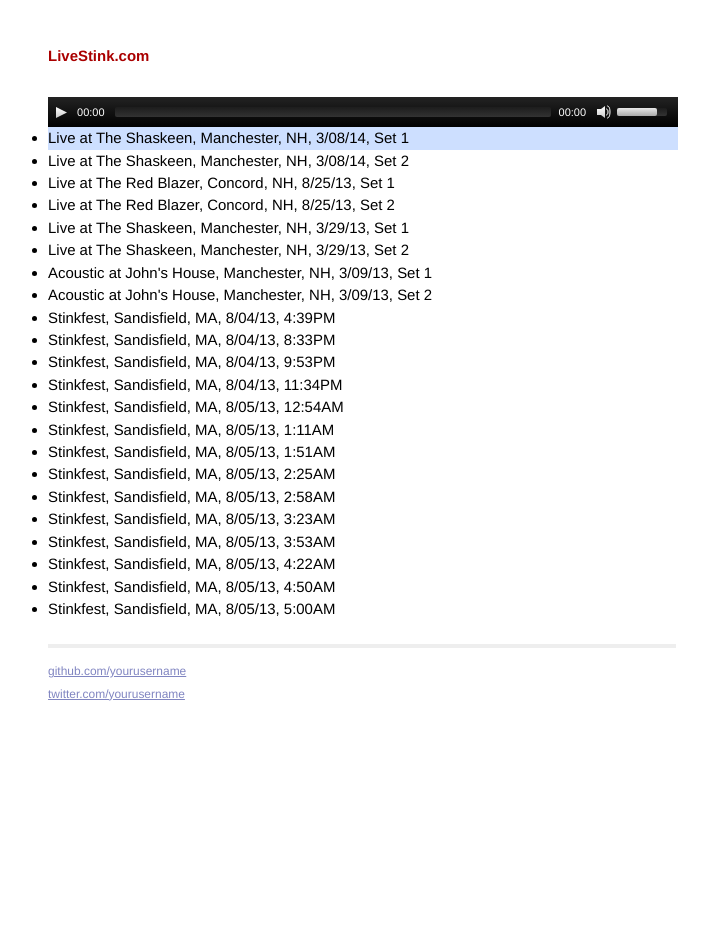
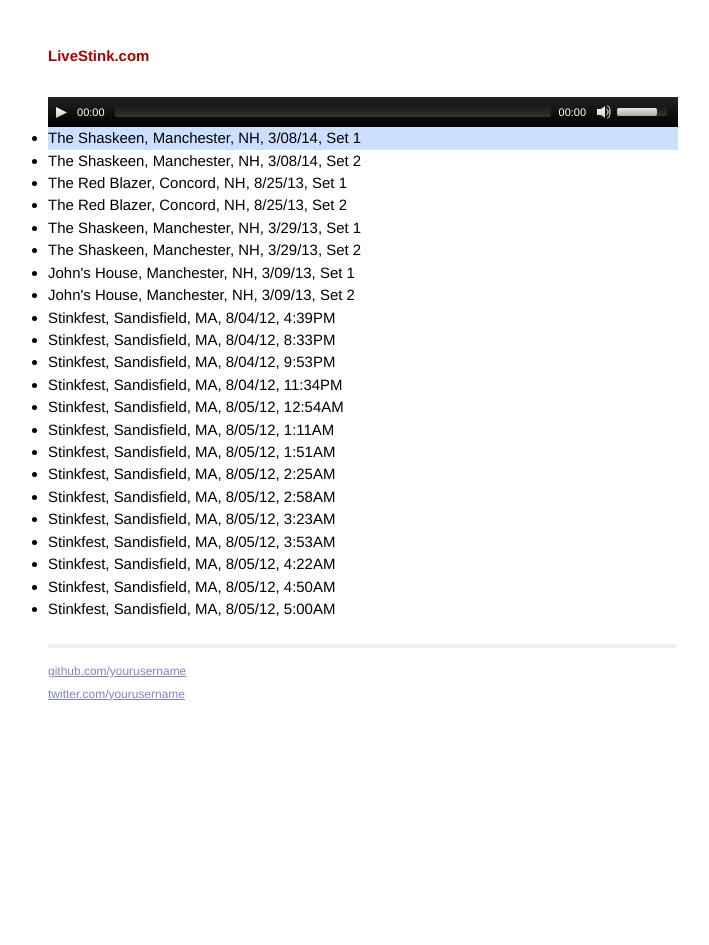
Before and after one commit to carbone/livestink, a Jekyll site: the page built from index.html, in a window 1280 px wide. Shown: the whole page, without its empty margins (278-987 px from the left). Built offline with Jekyll 4.4.1, drawn with Linux system fonts in a browser that asks for light colours; Markdown is read by kramdown in place of the engine named in the settings.

Commit message:
fixing dates, shortening descriptions

```diff
--- a/_data/shows.yaml
+++ b/_data/shows.yaml
@@ -1,110 +1,110 @@
 ---
 - date: '3/08/14'
   set: Set 1
-  location: 'Live at The Shaskeen, Manchester, NH'
+  location: 'The Shaskeen, Manchester, NH'
   file: https://s3.amazonaws.com/Stink/stink_2014_03_08_Shaskeen/stink_2014_03_08_set_1.mp3
 
 - date: '3/08/14'
   set: Set 2
-  location: 'Live at The Shaskeen, Manchester, NH'
+  location: 'The Shaskeen, Manchester, NH'
   file: https://s3.amazonaws.com/Stink/stink_2014_03_08_Shaskeen/stink_2014_03_08_set_2.mp3
 
 - date: '8/25/13'
   set: Set 1
-  location: 'Live at The Red Blazer, Concord, NH'
+  location: 'The Red Blazer, Concord, NH'
   file: https://s3.amazonaws.com/Stink/stink_2013_08_25_Red_Blazer/stink_2013_08_25_set_1.mp3
 
 - date: '8/25/13'
   set: Set 2
-  location: 'Live at The Red Blazer, Concord, NH'
+  location: 'The Red Blazer, Concord, NH'
   file: https://s3.amazonaws.com/Stink/stink_2013_08_25_Red_Blazer/stink_2013_08_25_set_2.mp3
 
 - date: '3/29/13'
   set: Set 1
-  location: 'Live at The Shaskeen, Manchester, NH'
+  location: 'The Shaskeen, Manchester, NH'
   file: https://s3.amazonaws.com/Stink/stink_2012_03_29_Shaskeen/stink_2013_03_29_set_1.mp3
 
 - date: '3/29/13'
   set: Set 2
-  location: 'Live at The Shaskeen, Manchester, NH'
+  location: 'The Shaskeen, Manchester, NH'
   file: https://s3.amazonaws.com/Stink/stink_2012_03_29_Shaskeen/stink_2013_03_29_set_2.mp3
 
 - date: '3/09/13'
   set: Set 1
-  location: "Acoustic at John's House, Manchester, NH"
+  location: "John's House, Manchester, NH"
   file: https://s3.amazonaws.com/Stink/stink_2013_03_09_John%27s/stink_2013_03_09_set_1.mp3
 
 - date: '3/09/13'
   set: Set 2
-  location: "Acoustic at John's House, Manchester, NH"
+  location: "John's House, Manchester, NH"
   file: https://s3.amazonaws.com/Stink/stink_2013_03_09_John%27s/stink_2013_03_09_set_2.mp3
 
-- date: '8/04/13'
+- date: '8/04/12'
   set: 4:39PM
   location: "Stinkfest, Sandisfield, MA"
   file: https://s3.amazonaws.com/Stink/stink_2012_08_04_Stinkfest/stink_2012_08_04_439PM.mp3
 
-- date: '8/04/13'
+- date: '8/04/12'
   set: 8:33PM
   location: "Stinkfest, Sandisfield, MA"
   file: https://s3.amazonaws.com/Stink/stink_2012_08_04_Stinkfest/stink_2012_08_04_833PM.mp3
 
-- date: '8/04/13'
+- date: '8/04/12'
   set: 9:53PM
   location: "Stinkfest, Sandisfield, MA"
   file: https://s3.amazonaws.com/Stink/stink_2012_08_04_Stinkfest/stink_2012_08_04_953PM.mp3
 
-- date: '8/04/13'
+- date: '8/04/12'
   set: 11:34PM
   location: "Stinkfest, Sandisfield, MA"
   file: https://s3.amazonaws.com/Stink/stink_2012_08_04_Stinkfest/stink_2012_08_04_1134PM.mp3
 
-- date: '8/05/13'
+- date: '8/05/12'
   set: 12:54AM
   location: "Stinkfest, Sandisfield, MA"
   file: https://s3.amazonaws.com/Stink/stink_2012_08_04_Stinkfest/stink_2012_08_05_1254AM.mp3
 
-- date: '8/05/13'
+- date: '8/05/12'
   set: 1:11AM
   location: "Stinkfest, Sandisfield, MA"
   file: https://s3.amazonaws.com/Stink/stink_2012_08_04_Stinkfest/stink_2012_08_05_0111AM.mp3
 
-- date: '8/05/13'
+- date: '8/05/12'
   set: 1:51AM
   location: "Stinkfest, Sandisfield, MA"
   file: https://s3.amazonaws.com/Stink/stink_2012_08_04_Stinkfest/stink_2012_08_05_0151AM.mp3
 
-- date: '8/05/13'
+- date: '8/05/12'
   set: 2:25AM
   location: "Stinkfest, Sandisfield, MA"
   file: https://s3.amazonaws.com/Stink/stink_2012_08_04_Stinkfest/stink_2012_08_05_0225AM.mp3
 
-- date: '8/05/13'
+- date: '8/05/12'
   set: 2:58AM
   location: "Stinkfest, Sandisfield, MA"
   file: https://s3.amazonaws.com/Stink/stink_2012_08_04_Stinkfest/stink_2012_08_05_0258AM.mp3
 
-- date: '8/05/13'
+- date: '8/05/12'
   set: 3:23AM
   location: "Stinkfest, Sandisfield, MA"
   file: https://s3.amazonaws.com/Stink/stink_2012_08_04_Stinkfest/stink_2012_08_05_0323AM.mp3
 
-- date: '8/05/13'
+- date: '8/05/12'
   set: 3:53AM
   location: "Stinkfest, Sandisfield, MA"
   file: https://s3.amazonaws.com/Stink/stink_2012_08_04_Stinkfest/stink_2012_08_05_0353AM.mp3
 
-- date: '8/05/13'
+- date: '8/05/12'
   set: 4:22AM
   location: "Stinkfest, Sandisfield, MA"
   file: https://s3.amazonaws.com/Stink/stink_2012_08_04_Stinkfest/stink_2012_08_05_0422AM.mp3
 
-- date: '8/05/13'
+- date: '8/05/12'
   set: 4:50AM
   location: "Stinkfest, Sandisfield, MA"
   file: https://s3.amazonaws.com/Stink/stink_2012_08_04_Stinkfest/stink_2012_08_05_0450AM.mp3
 
-- date: '8/05/13'
+- date: '8/05/12'
   set: 5:00AM
   location: "Stinkfest, Sandisfield, MA"
   file: https://s3.amazonaws.com/Stink/stink_2012_08_04_Stinkfest/stink_2012_08_05_0500AM.mp3
```
